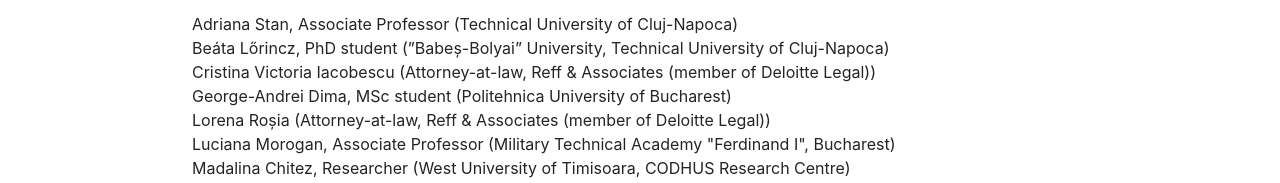
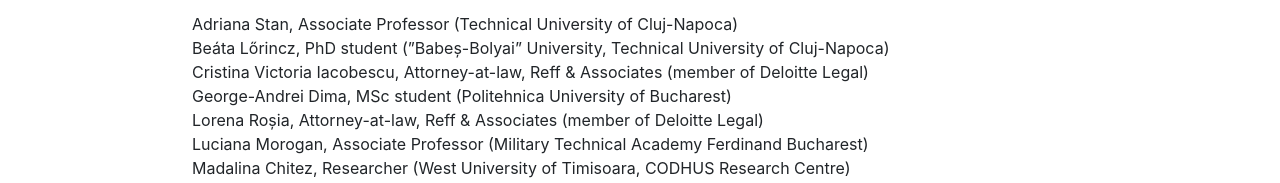
Before and after one commit to LiroBenchmark/LiroBenchmark.github.io, a React (Create React App) app: page /ro_benchmark_leaderboard/about in a window 1280 px wide. Shown: the part 756-939 px from the top of the page. Built offline with nearby package versions, Linux system fonts and the light colour scheme.

Commit message:
Fixed number of parantheses in About page

```diff
--- a/src/Components/AboutPage.js
+++ b/src/Components/AboutPage.js
@@ -58,19 +58,19 @@ const AboutPage = (props) => {
           University of Cluj-Napoca)
         </li>
         <li>
-          Cristina Victoria Iacobescu (Attorney-at-law, Reff & Associates
-          (member of Deloitte Legal))
+          Cristina Victoria Iacobescu, Attorney-at-law, Reff & Associates
+          (member of Deloitte Legal)
         </li>
         <li>
           George-Andrei Dima, MSc student (Politehnica University of Bucharest)
         </li>
         <li>
-          Lorena Roșia (Attorney-at-law, Reff & Associates (member of Deloitte
-          Legal))
+          Lorena Roșia, Attorney-at-law, Reff & Associates (member of Deloitte
+          Legal)
         </li>
         <li>
           Luciana Morogan, Associate Professor (Military Technical Academy
-          "Ferdinand I", Bucharest)
+          Ferdinand Bucharest)
         </li>
         <li>
           Madalina Chitez, Researcher (West University of Timisoara, CODHUS
```
